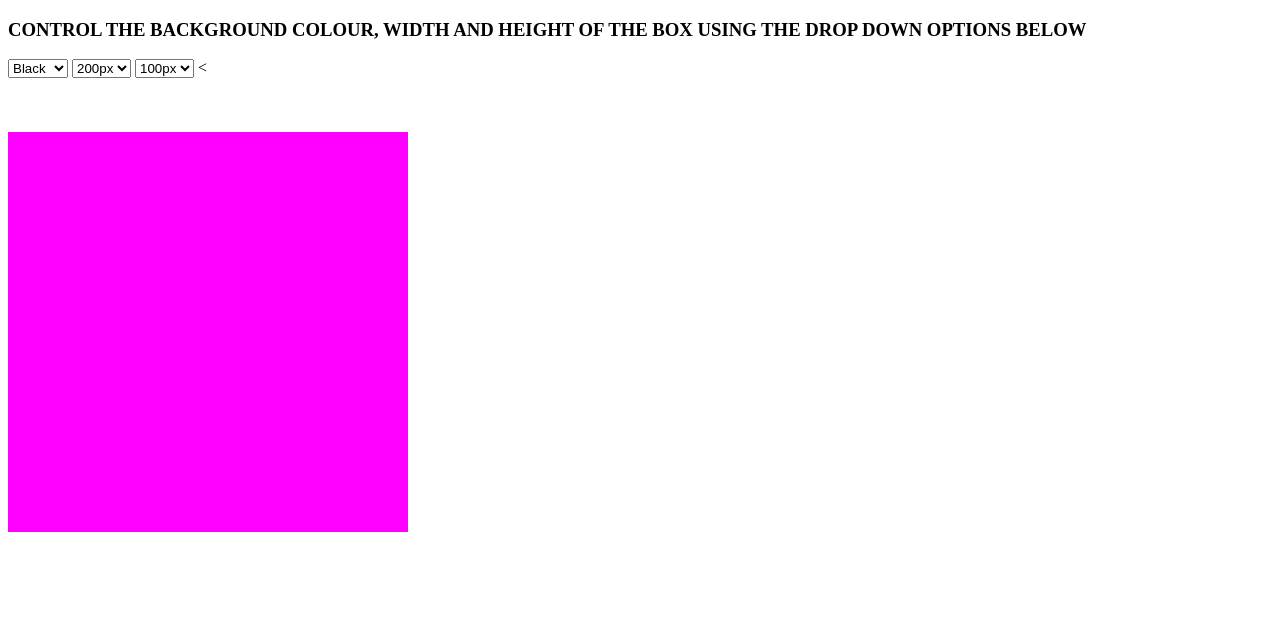
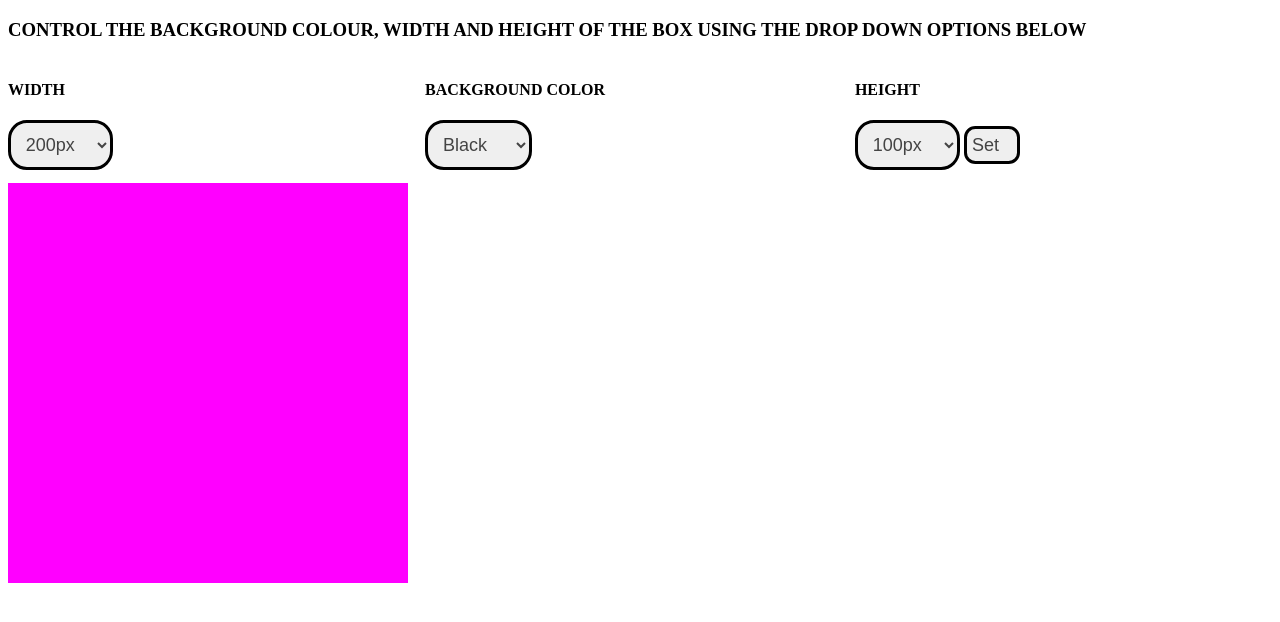
Before and after one commit to Efojayvon/cssdiv-project, a plain HTML site: page index.html in a window 1280 px wide. Drawn offline with Linux system fonts and the light colour scheme.

Commit message:
a CSS stylesheet has been linked to the html file to give some design

```diff
--- a/index.html
+++ b/index.html
@@ -4,39 +4,52 @@
     <meta charset="UTF-8">
     <meta name="viewport" content="width=device-width, initial-scale=1.0">
     <title>WIDTH CONTROL</title>
+    <link rel="stylesheet" href="style.css">
 </head>
 <body>
     <div>
         <h3>CONTROL THE BACKGROUND COLOUR, WIDTH AND HEIGHT OF THE BOX USING THE DROP DOWN OPTIONS BELOW </h3>
-        <div>
-            <select name="Property" id="background-of-divelement">
+        <div id="mainbox">
+            <div id="leftbox">
+
+              <h4>WIDTH</h4>
+
+             <select class="property" id="width-of-divelement">
+                <option value="200px">200px</option>
+                <option value="300px">300px</option>
+                <option value="400px">400px</option>
+            </select>
+            </div>
+
+
+            <div id="middlebox"><h4>BACKGROUND COLOR</h4>
+            <select class="property" id="background-of-divelement">
                 <option value="Black">Black</option>
                 <option value="Brown">Brown</option>
                 <option value="Pink">Red</option>
             </select>
+            </div>
 
-            <select name="Property" id="width-of-divelement">
-                <option value="200px">200px</option>
-                <option value="400px">400px</option>
-                <option value="600px">600px</option>
-            </select>
 
-            <select name="Property" id="height-of-divelement">
+            <div id="rightbox"><h4>HEIGHT</h4>
+            <select class="property" id="height-of-divelement">
                 <option value="100px">100px</option>
                 <option value="200px">200px</option>
                 <option value="300px">300px</option>
             </select>
-            <
 
+            <button id="set">Set</button>
+            </div>
 
 
 
 
         </div>
-        <br>
-        <br>
-        <br>
 
+
+       <br>
+       <br>
+       <br>
 
         <div id="main-div-id" style="width:400px;height:400px;background:magenta"></div>
 
--- a/style.css
+++ b/style.css
@@ -0,0 +1,50 @@
+#mainbox{
+    padding-bottom: 70px;
+}
+
+#leftbox{
+    float:left;
+    width:33%;
+    height:50px;
+}
+
+#middlebox{
+    float:left;
+    width:33%;
+    height:50px;
+}
+
+#rightbox{
+    float:right;
+    width:33%;
+    height:50px;
+}
+
+
+
+
+#set{
+    line-height: 1.0;
+    font-size: 18px;
+    padding: .4em 1.0em .4em .3em;
+    color: #444;
+    border-radius: .3cm;
+    border: 3px solid black;
+
+   }
+   #set:hover{
+       border-color: whitesmoke;
+   }
+
+
+
+.property{
+    /*box-sizing: border-box;*/
+    line-height: 1.6;
+    font-size: 18px;
+    display: inline;
+    padding: .6em 1.0em .6em .6em;
+    color: #444;
+    border-radius: .5cm;
+    border: 3px solid black;
+}
```
